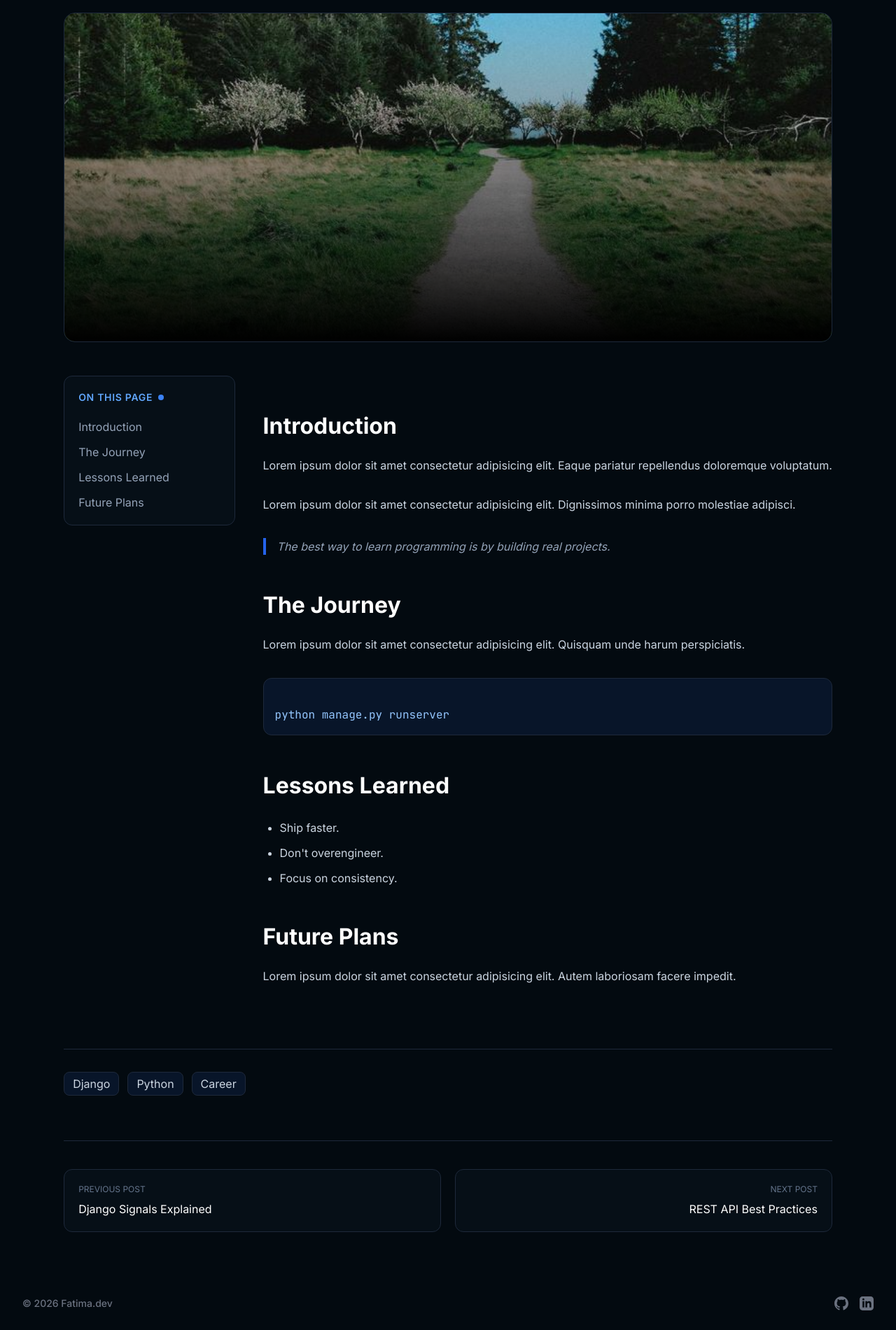
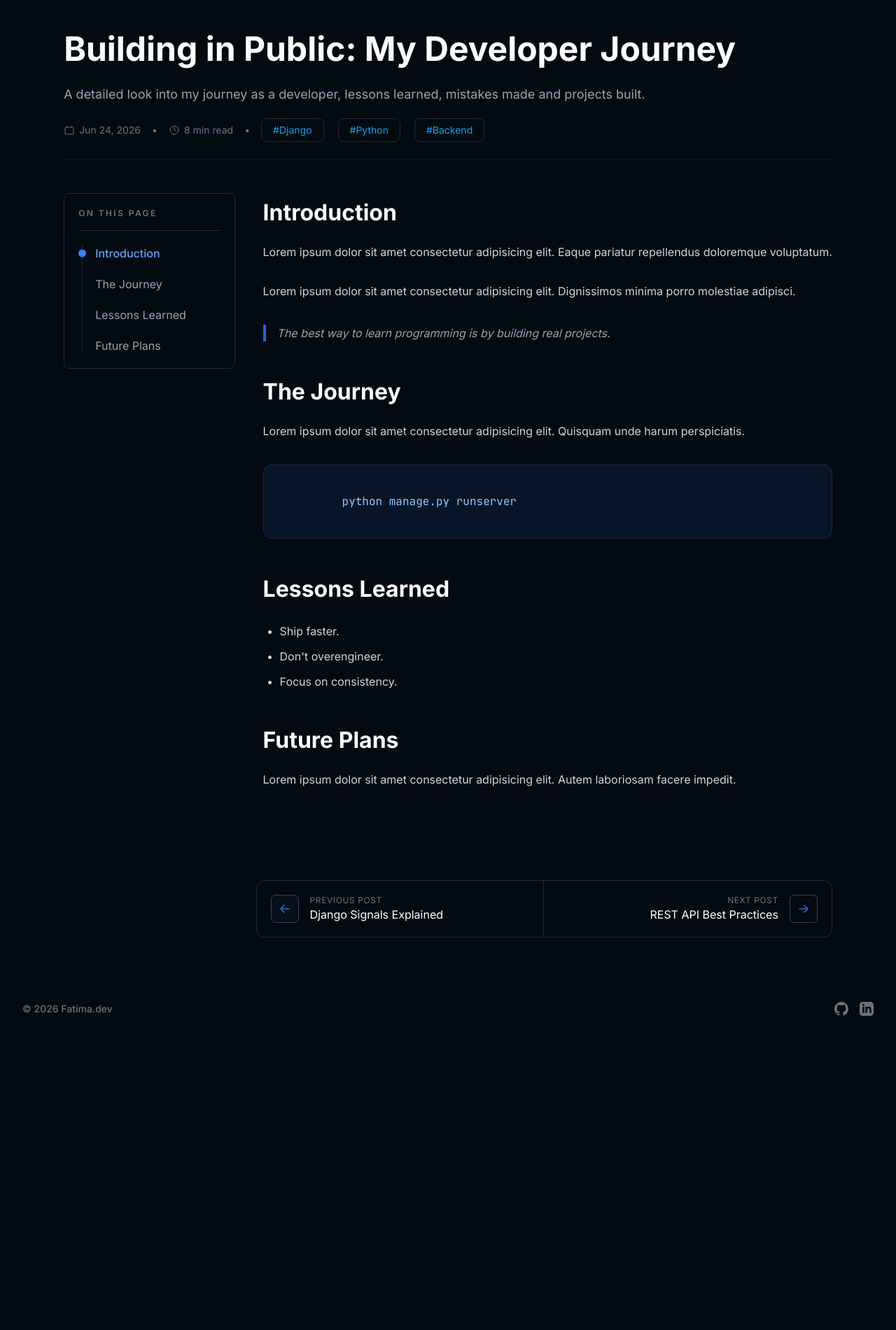
Before and after one commit to fatiimahoseini/fatima-dev, a Django app: page /blog/preview/ in a window 1280 px wide. Shown: the part 511-2412 px from the top of the page at 70% size. After the commit the page ends 1963 px from the top, so only its background shows below. Run offline with Django 5.2, Linux system fonts and the light colour scheme; some libraries are stand-ins or nearby versions.

Commit message:
finish blog detail design

```diff
--- a/blog/templates/blog/blog_detail.html
+++ b/blog/templates/blog/blog_detail.html
@@ -1,177 +1,192 @@
-{% extends "base.html" %}
-{% load static %}
-{% block title %}Building in Public{% endblock %}
-
-{% block content %}
+{% extends "base.html" %} {% load static %} {% block title %}Building in
+Public{% endblock %} {% block content %}
 
 <section class="max-w-7xl mx-auto px-4 py-10">
-
   <!-- Back -->
-    <a href="{% url 'blog' %}"
-       class="inline-flex items-center gap-2 text-sm text-slate-400 hover:text-white transition mb-8">
-
-        ← Back to Blog
-
+  <a
+    href="{% url 'blog' %}"
+    class="inline-flex items-center gap-2 text-md text-slate-400 hover:text-white transition mb-8"
+  >
+    <span class="text-sky-500">&larr;</span> Back to Blog
   </a>
 
-    <!-- Category -->
-    <div class="mb-5">
-
-        <span
-        class="
-        inline-flex
-        px-3
-        py-1
-        rounded-lg
-        bg-activeEl
-        border
-        border-slate-800
-        text-blue-400
-        text-sm
-        ">
-            Django
-        </span>
-
+  <!-- Hero -->
+  <div
+    class="relative overflow-hidden rounded-2xl border border-slate-800 mb-10"
+  >
+    <img
+      src="/media/blog/p1.png"
+      alt=""
+      class="w-full aspect-[32/9] object-cover"
+    />
   </div>
 
   <!-- Title -->
-    <header class="max-w-4xl mb-8">
-
-        <h1
-        class="
-        text-4xl
-        md:text-6xl
-        font-bold
-        text-white
-        leading-tight
-        mb-6
-        ">
-            Building in Public:
-            My Developer Journey
+  <header class="mb-1">
+    <h1 class="text-5xl font-bold text-white leading-tight mb-5">
+      Building in Public: My Developer Journey
     </h1>
 
-        <p
-        class="
-        text-lg
-        text-slate-400
-        leading-relaxed
-        max-w-3xl
-        mb-6
-        ">
-            A detailed look into my journey as a developer,
-            lessons learned, mistakes made and projects built.
+    <p class="text-lg text-slate-400 leading-relaxed mb-5">
+      A detailed look into my journey as a developer, lessons learned, mistakes
+      made and projects built.
     </p>
 
-        <div class="flex flex-wrap gap-4 text-sm text-slate-500">
-
+    <!-- Info -->
+    <div
+      class="flex flex-wrap items-center gap-4 text-sm text-slate-500 pb-6 border-b border-slate-900"
+    >
+      <!-- Date -->
+      <div class="flex items-center gap-1.5">
+        <svg
+          xmlns="http://www.w3.org/2000/svg"
+          fill="none"
+          viewBox="0 0 24 24"
+          stroke-width="1.5"
+          stroke="currentColor"
+          class="w-4 h-4"
+        >
+          <path
+            stroke-linecap="round"
+            stroke-linejoin="round"
+            d="M6.75 3v2.25M17.25 3v2.25M3 18.75V8.25A2.25 2.25 0 015.25 6h13.5A2.25 2.25 0 0121 8.25v10.5A2.25 2.25 0 0118.75 21H5.25A2.25 2.25 0 013 18.75z"
+          />
+        </svg>
         <span>Jun 24, 2026</span>
+      </div>
 
       <span>•</span>
 
+      <!-- Read Time -->
+      <div class="flex items-center gap-1.5">
+        <svg
+          xmlns="http://www.w3.org/2000/svg"
+          fill="none"
+          viewBox="0 0 24 24"
+          stroke-width="1.5"
+          stroke="currentColor"
+          class="w-4 h-4"
+        >
+          <path
+            stroke-linecap="round"
+            stroke-linejoin="round"
+            d="M12 6v6l4 2"
+          />
+          <path
+            stroke-linecap="round"
+            stroke-linejoin="round"
+            d="M21 12a9 9 0 11-18 0 9 9 0 0118 0z"
+          />
+        </svg>
         <span>8 min read</span>
+      </div>
 
       <span>•</span>
 
-            <span>Fatima</span>
+      <!-- Tags -->
+      <div class="flex flex-wrap gap-5">
+        <span
+          class="px-4 py-1.5 text-sm rounded-lg border border-slate-800 text-sky-500"
+        >
+          #Django
+        </span>
 
+        <span
+          class="px-4 py-1.5 text-sm rounded-lg border border-slate-800 text-sky-500"
+        >
+          #Python
+        </span>
+
+        <span
+          class="px-4 py-1.5 text-sm rounded-lg border border-slate-800 text-sky-500"
+        >
+          #Backend
+        </span>
       </div>
-
+    </div>
   </header>
-
-    <!-- Hero -->
-    <div
-    class="
-    relative
-    overflow-hidden
-    rounded-2xl
-    border
-    border-slate-800
-    mb-12
-    ">
-
-        <img
-        src="/media/blog/1.jpg"
-        alt=""
-        class="w-full aspect-[21/9] object-cover">
-
-        <div
-        class="
-        absolute
-        inset-0
-        bg-gradient-to-t
-        from-black
-        via-black/40
-        to-transparent
-        ">
-        </div>
-
-    </div>
 
   <!-- Content Area -->
   <div class="grid lg:grid-cols-12 gap-10">
-
     <!-- TOC -->
-        <aside class="hidden lg:block lg:col-span-3">
-
-            <div
-            class="
-            sticky
-            top-24
-            bg-surface
-            border
-            border-slate-800
-            rounded-xl
-            p-5
-            ">
-
-                <div class="flex items-center gap-2 mb-5">
-
+    <aside class="hidden lg:block lg:col-span-3 pt-11">
+      <div class="sticky top-24">
+        <div class="border border-slate-800 rounded-lg p-5">
+          <!-- Header -->
           <h3
-                    class="
-                    text-blue-400
-                    text-sm
-                    font-semibold
-                    uppercase
-                    tracking-wider
-                    ">
-                        On This Page
+            class="text-xs font-semibold uppercase tracking-[0.2em] text-slate-500"
+          >
+            ON THIS PAGE
           </h3>
 
-                    <div class="w-2 h-2 rounded-full bg-blue-500"></div>
+          <!-- Divider -->
+          <div class="mt-4 border-t border-slate-800"></div>
 
+          <!-- Nav -->
+          <div class="relative mt-5">
+            <!-- Vertical line -->
+            <div
+              class="absolute left-[5px] top-0 bottom-0 w-px bg-slate-800"
+            ></div>
+
+            <ul class="space-y-5">
+              <!-- Active -->
+              <li class="relative pl-6">
+                <span
+                  class="absolute left-0 top-1/2 -translate-y-1/2 w-[11px] h-[11px] rounded-full bg-blue-500"
+                ></span>
+
+                <a href="#intro" class="text-blue-400 font-medium">
+                  Introduction
+                </a>
+              </li>
+
+              <!-- Normal -->
+              <li class="relative pl-6">
+                <a
+                  href="#journey"
+                  class="text-slate-400 hover:text-white transition-colors"
+                >
+                  The Journey
+                </a>
+              </li>
+
+              <li class="relative pl-6">
+                <a
+                  href="#lessons"
+                  class="text-slate-400 hover:text-white transition-colors"
+                >
+                  Lessons Learned
+                </a>
+              </li>
+
+              <li class="relative pl-6">
+                <a
+                  href="#future"
+                  class="text-slate-400 hover:text-white transition-colors"
+                >
+                  Future Plans
+                </a>
+              </li>
+            </ul>
           </div>
-
-                <ul class="space-y-3">
-
-                    <li><a href="#intro" class="text-slate-400 hover:text-white">Introduction</a></li>
-
-                    <li><a href="#journey" class="text-slate-400 hover:text-white">The Journey</a></li>
-
-                    <li><a href="#lessons" class="text-slate-400 hover:text-white">Lessons Learned</a></li>
-
-                    <li><a href="#future" class="text-slate-400 hover:text-white">Future Plans</a></li>
-
-                </ul>
-
         </div>
-
+      </div>
     </aside>
 
     <!-- Article -->
     <article class="lg:col-span-9">
-
       <div class="article-content">
-
         <h2 id="intro">Introduction</h2>
 
         <p>
-                    Lorem ipsum dolor sit amet consectetur adipisicing elit.
-                    Eaque pariatur repellendus doloremque voluptatum.
+          Lorem ipsum dolor sit amet consectetur adipisicing elit. Eaque
+          pariatur repellendus doloremque voluptatum.
         </p>
 
         <p>
-                    Lorem ipsum dolor sit amet consectetur adipisicing elit.
-                    Dignissimos minima porro molestiae adipisci.
+          Lorem ipsum dolor sit amet consectetur adipisicing elit. Dignissimos
+          minima porro molestiae adipisci.
         </p>
 
         <blockquote>
@@ -181,8 +196,8 @@
         <h2 id="journey">The Journey</h2>
 
         <p>
-                    Lorem ipsum dolor sit amet consectetur adipisicing elit.
-                    Quisquam unde harum perspiciatis.
+          Lorem ipsum dolor sit amet consectetur adipisicing elit. Quisquam unde
+          harum perspiciatis.
         </p>
 
         <pre><code>
@@ -200,91 +215,89 @@ python manage.py runserver
         <h2 id="future">Future Plans</h2>
 
         <p>
-                    Lorem ipsum dolor sit amet consectetur adipisicing elit.
-                    Autem laboriosam facere impedit.
+          Lorem ipsum dolor sit amet consectetur adipisicing elit. Autem
+          laboriosam facere impedit.
         </p>
-
       </div>
-
     </article>
-
-    </div>
-
-    <!-- Tags -->
-    <div class="border-t border-slate-800 mt-16 pt-8">
-
-        <div class="flex flex-wrap gap-3">
-
-            <span class="px-3 py-1 rounded-lg bg-activeEl border border-slate-800 text-slate-300">
-                Django
-            </span>
-
-            <span class="px-3 py-1 rounded-lg bg-activeEl border border-slate-800 text-slate-300">
-                Python
-            </span>
-
-            <span class="px-3 py-1 rounded-lg bg-activeEl border border-slate-800 text-slate-300">
-                Career
-            </span>
-
-        </div>
-
   </div>
 
   <!-- Prev Next -->
-    <div class="border-t border-slate-800 mt-16 pt-10">
-
-        <div class="grid md:grid-cols-2 gap-5">
-
-            <a href="#"
-               class="
-               group
-               rounded-xl
-               border
-               border-slate-800
-               bg-surface
-               hover:bg-cardHover
-               transition
-               p-5
-               ">
-
-                <div class="text-xs uppercase text-slate-500 mb-2">
-                    Previous Post
+  <div class="mt-16 pt-10 grid lg:grid-cols-12">
+    <div class="lg:col-span-9 lg:col-start-4">
+      <div
+        class="grid md:grid-cols-2 border border-slate-800 rounded-xl overflow-hidden"
+      >
+        <!-- Previous -->
+        <a
+          href="#"
+          class="group flex items-center gap-4 p-5 hover:bg-cardHover/30 transition md:border-r md:border-slate-800"
+        >
+          <div
+            class="w-10 h-10 flex items-center bg-cardHover/50 justify-center border border-slate-700 rounded-md flex-shrink-0"
+          >
+            <svg
+              xmlns="http://www.w3.org/2000/svg"
+              fill="none"
+              viewBox="0 0 24 24"
+              stroke-width="2.5"
+              stroke="#2F67D3"
+              class="size-4"
+            >
+              <path
+                stroke-linecap="round"
+                stroke-linejoin="round"
+                d="M10.5 19.5 3 12m0 0 7.5-7.5M3 12h18"
+              />
+            </svg>
           </div>
 
-                <div class="text-white group-hover:text-blue-400">
+          <div class="min-w-0">
+            <div class="text-xs uppercase tracking-wider text-slate-500">
+              PREVIOUS POST
+            </div>
+            <div class="text-white group-hover:text-blue-400 truncate">
               Django Signals Explained
             </div>
-
+          </div>
         </a>
 
-            <a href="#"
-               class="
-               group
-               rounded-xl
-               border
-               border-slate-800
-               bg-surface
-               hover:bg-cardHover
-               transition
-               p-5
-               text-right
-               ">
-
-                <div class="text-xs uppercase text-slate-500 mb-2">
-                    Next Post
+        <!-- Next -->
+        <a
+          href="#"
+          class="group flex items-center justify-end gap-4 p-5 hover:bg-cardHover/30 transition text-right"
+        >
+          <div class="min-w-0">
+            <div class="text-xs uppercase tracking-wider text-slate-500">
+              NEXT POST
+            </div>
+            <div class="text-white group-hover:text-blue-400 truncate">
+              REST API Best Practices
+            </div>
           </div>
 
-                <div class="text-white group-hover:text-blue-400">
-                    REST API Best Practices
+          <div
+            class="w-10 h-10 flex items-center justify-center border border-slate-700 rounded-md flex-shrink-0"
+          >
+            <svg
+              xmlns="http://www.w3.org/2000/svg"
+              fill="none"
+              viewBox="0 0 24 24"
+              stroke-width="2.5"
+              stroke="#2F67D3"
+              class="size-4"
+            >
+              <path
+                stroke-linecap="round"
+                stroke-linejoin="round"
+                d="M13.5 4.5 21 12m0 0-7.5 7.5M21 12H3"
+              />
+            </svg>
           </div>
-
         </a>
-
       </div>
-
     </div>
-
+  </div>
 </section>
 
 {% endblock %}
```
Lines whose indentation alone changed are shown as unchanged.
